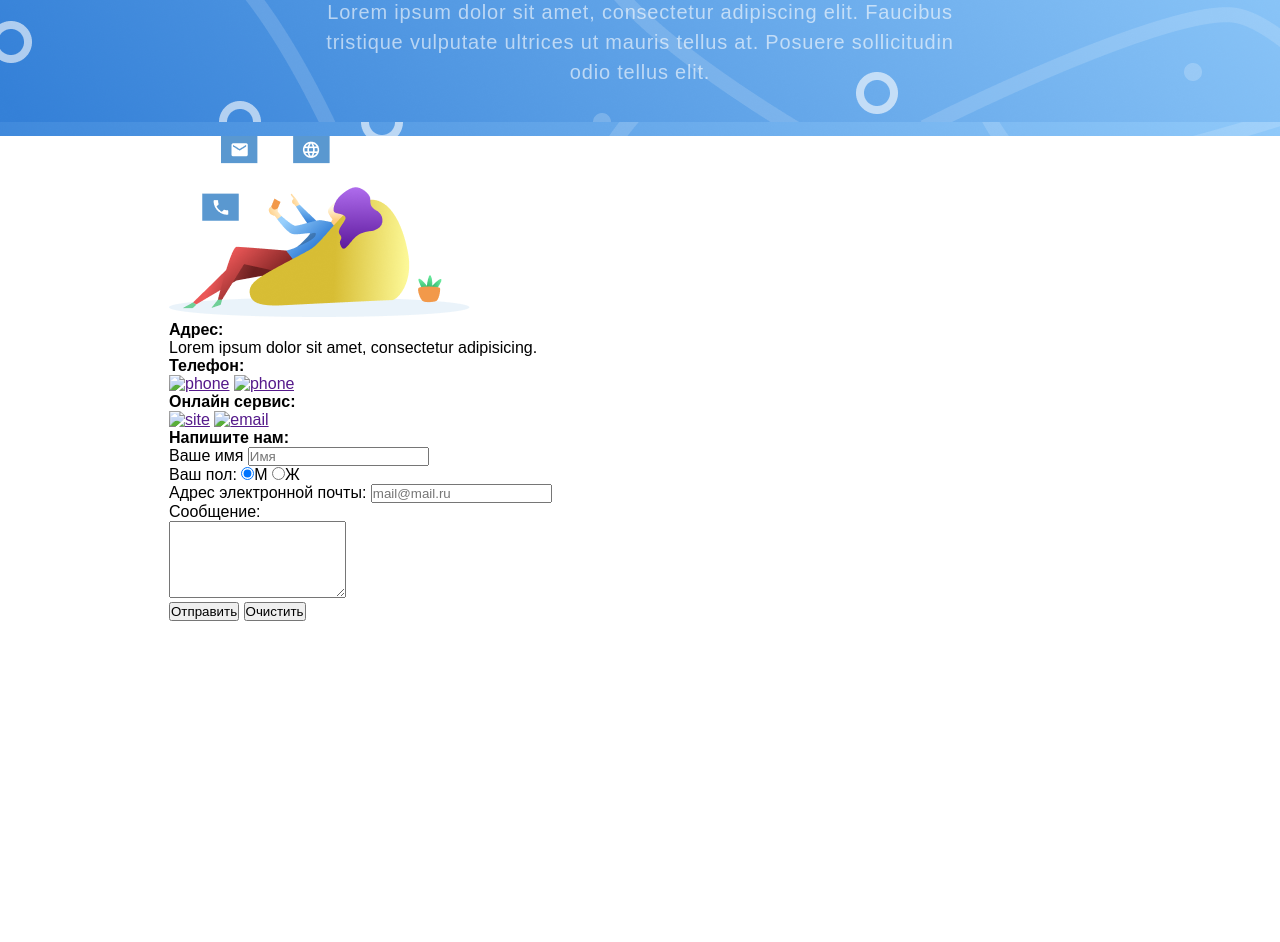
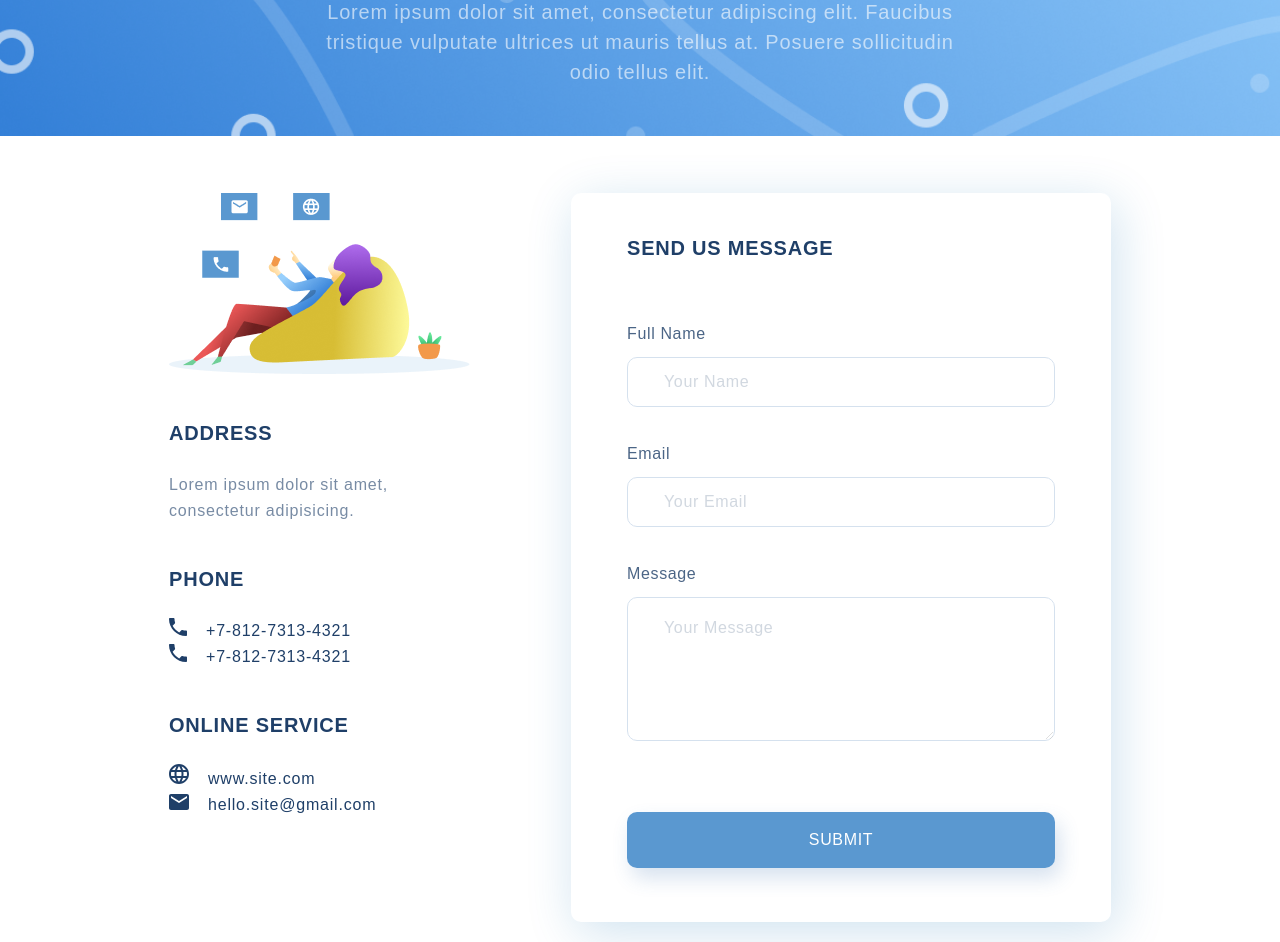
Before and after one commit to juliakrick/Layout_3, a plain HTML site: page layout_3/contact.html in a window 1280 px wide. Shown: the part 266-1208 px from the top of the page. Before the commit the page ends 1141 px from the top, so only its background shows below. Drawn offline with Linux system fonts and the light colour scheme.

Commit message:
Доверстала вторую страницу сайт
Доверстала вторую страницу сайт. Без адаптива.

```diff
--- a/layout_3/contact.html
+++ b/layout_3/contact.html
@@ -24,35 +24,70 @@
 	</div>
 	<div class="main">
 		<div class="contact_container">
-			<div class="contacts_info">
-				<img src="img/contact_img.png" alt="contacts">
-				<h4 class="info_items">Адрес:</h4>
-				<p class="heading--p">Lorem ipsum dolor sit amet, consectetur adipisicing.</p>
-				<h4 class="info_items">Телефон:</h4>
-				<a href=""><img src="" alt="phone"></a>
-				<a href=""><img src="" alt="phone"></a>
-				<h4 class="info_items">Онлайн сервис:</h4>
-				<a href=""><img src="" alt="site"></a>
-				<a href=""><img src="" alt="email"></a>
+			<div class="form_wrapper">
+				<div class="contacts_info">
+					<img src="img/contact_img.png" alt="contacts">
+					<h4 class="info_items">ADDRESS</h4>
+					<p class="heading--p  text">Lorem ipsum dolor sit amet, consectetur adipisicing.</p>
+					<h4 class="info_items">PHONE</h4>
+					<a class="info_link" href="#"><img class="info_img" src="img/phone_img.svg" alt="phone">+7-812-7313-4321</a> <br>
+					<a class="info_link" href="#"><img class="info_img" src="img/phone_img.svg" alt="phone">+7-812-7313-4321</a>
+					<h4 class="info_items">ONLINE SERVICE</h4>
+					<a class="info_link" href="#"><img class="info_img" src="img/site_img.svg" alt="site">www.site.com</a> <br>
+					<a class="info_link" href="#"><img class="info_img" src="img/mail_img.svg" alt="email">hello.site@gmail.com</a>
+
+				</div>
+				<div class="form__block">
+					<div class="input__wrapper">
+						<form class="form" action="#">
+							<h4 class="info_items">SEND US MESSAGE</h4>
+							<p class="date__info">Full Name</p>
+							<input class="input_textarea" type="text" placeholder="Your Name">
+							<p class="date__info">Email</p>
+							<input class="input_textarea" type="email" placeholder="Your Email">
+							<p class="date__info">Message</p>
+							<textarea class="input_textarea  text__area">Your Message</textarea>
+							<a href="#" class="top__button  form__button">SUBMIT</a>
+
+						</form>
+					</div>
+
+				</div>
 
 			</div>
-			<div class="form_wrapper">
-				<form class="form" action="#">
-					<h4 class="heading--h4">Напишите нам:</h4>
-					Ваше имя <input class="input_textarea" type="text" placeholder="Имя"> <br>
-					Ваш пол:
-					<label><input type="radio" name='pol' checked>М</label>
-					<label><input type="radio" name='pol'>Ж</label> <br>
-					Адрес электронной почты: <input class="input_textarea" type="email" placeholder="mail@mail.ru"> <br>
-					Сообщение: <br>
-					<textarea class="input_textarea" cols="20" rows="5"></textarea> <br>
-					<button class="button" type="submit">Отправить</button>
-					<button class="button" type="reset">Очистить</button>
-				</form>
+			<div class="map">
+				<iframe src="https://yandex.ru/map-widget/v1/?um=constructor%3Aa86a42ff505b46ef66483f260f40208658ddea75f153debcf73cb12d33e22da9&amp;source=constructor" width="100%" height="480" frameborder="0"></iframe>
 			</div>
 
-			<iframe src="https://yandex.ru/map-widget/v1/?um=constructor%3Aa86a42ff505b46ef66483f260f40208658ddea75f153debcf73cb12d33e22da9&amp;source=constructor" width="100%" height="250" frameborder="0"></iframe>
 		</div>
+	</div>
+	<div class="footer">
+		<div class="container">
+			<div class="upper_footer">
+				<h3 class="footer__title">Intersted to woek with our team?</h3>
+				<p class="footer__text">Lorem ipsum dolor sit amet, consectetur adipisicing elit, sed do eiusmod tempor incididunt ut labore et dolore magna aliqua.
+					Ut enim ad minim veniam.</p>
+				<div class="footer_button_position">
+					<a href="#" class="top__button  footer__button">Let’s Talk</a>
+				</div>
+
+			</div>
+
+
+		</div>
+		<hr>
+		<div class="container">
+			<div class="footer__contact">
+				<ul class="contact__menu">
+					<li class="contact__item"><a class="contact_link" href="#">Lorem ipsum dolor sit amet, consectetur adipisicing elit.</a></li>
+					<li class="contact__item"><a class="contact_link  littera_T" href="#">+7-812-7313-4321</a></li>
+					<li class="contact__item"><a class="contact_link  littera_E" href="#">hello.site@gmail.com</a></li>
+				</ul>
+				<p class="rights">2020 All rights reserved.</p>
+			</div>
+
+		</div>
+
 	</div>
 
 	<!--
--- a/layout_3/style.css
+++ b/layout_3/style.css
@@ -39,7 +39,7 @@ body {
 .top__heading {
 	padding-top: 115px;
 	flex-grow: 1;
-	background-image:url(img/illustration.png);
+	background-image: url(img/illustration.png);
 	background-repeat: no-repeat;
 	background-position: right center;
 }
@@ -221,6 +221,7 @@ border-radius: 10px;
 	height: 657px;
 	background: #316099;
 	width: 100%;
+	margin-top: 112px;
 }
 
 .footer__text {
@@ -258,22 +259,12 @@ border-radius: 10px;
 }
 
 .contact_link {
-/*
-	display: inline-block;
-	width: 316px;
-*/
 	text-align: left;
 	text-decoration: none;
 	font-size: 16px;
 	line-height: 26px;
 	letter-spacing: 0.05em;
 	color: #FFFFFF;
-/*
-	padding: 10px 10px;
-	padding-left: 40px;
-*/
-
-
 }
 
 .contact__item {
@@ -285,15 +276,7 @@ border-radius: 10px;
 	padding-right: 40px;
 }
 
-/*
-.contact__item::before {
-	content: "A. ";
-	font-size: 16px;
-	line-height: 26px;
-	letter-spacing: 0.05em;
-	color: #FFFFFF;
-}
-*/
+
 
 .contact_link::before {
 	content: "A.   ";
@@ -334,6 +317,7 @@ border-radius: 10px;
 	padding-bottom: 49px;
 	padding-top: 51px;
 	margin-top: 54px;
+	background-size: cover;
 }
 
 .contact__top__title {
@@ -361,5 +345,104 @@ border-radius: 10px;
 }
 
 .form {
+	display: flex;
+	flex-direction: column;
+}
+
+.form_wrapper {
+	width: 100%;
+	display: flex;
+	justify-content: space-between;
+	margin-top: 57px;
+	margin-bottom: 96px;
+}
+
+
+.info_items {
+	font-size: 20px;
+	line-height: 30px;
+	letter-spacing: 0.04em;
+	color: #1F3F68;
+	padding-bottom: 24px;
+	padding-top: 40px;
+}
+
+
+.info_link {
+	text-decoration: none;
+	font-size: 16px;
+	line-height: 26px;
+	letter-spacing: 0.05em;
+	color: #1F3F68;
+	padding-top: 16px;
+}
+
+.info_img {
+	margin-right: 19px;
+}
+
+.date__info {
+	font-size: 16px;
+	line-height: 30px;
+	letter-spacing: 0.04em;
+	color: #1F3F68;
+	opacity: 0.8;
+	margin-bottom: 8px;
+	margin-top: 32px;
+}
+
+.form__block {
 	width: 540px;
+	background: #FFFFFF;
+	box-shadow: 5px 10px 50px rgba(16, 112, 177, 0.2);
+	border-radius: 10px;
 }
+
+.input_textarea {
+	height: 50px;
+	border: 1px solid #356EAD;
+	box-sizing: border-box;
+	border-radius: 10px;
+	padding-left: 36px;
+	font-size: 16px;
+	line-height: 30px;
+	letter-spacing: 0.04em;
+	color: #1F3F68;
+	opacity: 0.2;
+}
+
+.input__wrapper {
+	width: 428px;
+	display: flex;
+	flex-direction: column;
+	margin: auto;
+	padding-bottom: 54px;
+}
+
+.text__area {
+	height: 144px;
+	padding-top: 15px;
+	font-family: sans-serif;
+}
+
+.heading--p {
+	color: #1F3F68;
+	width: 299px;
+
+}
+
+.input_textarea::-webkit-input-placeholder {
+	color: #1F3F68;
+}
+
+.input_textarea::-moz-placeholder {
+	color: #1F3F68;
+}
+
+
+
+.top__button:hover {
+	outline: 3px dotted #3a7999;
+	color: #3a7999;
+	background: rgba(0, 0, 0, 0);
+}
```
Lines whose indentation alone changed are shown as unchanged.
